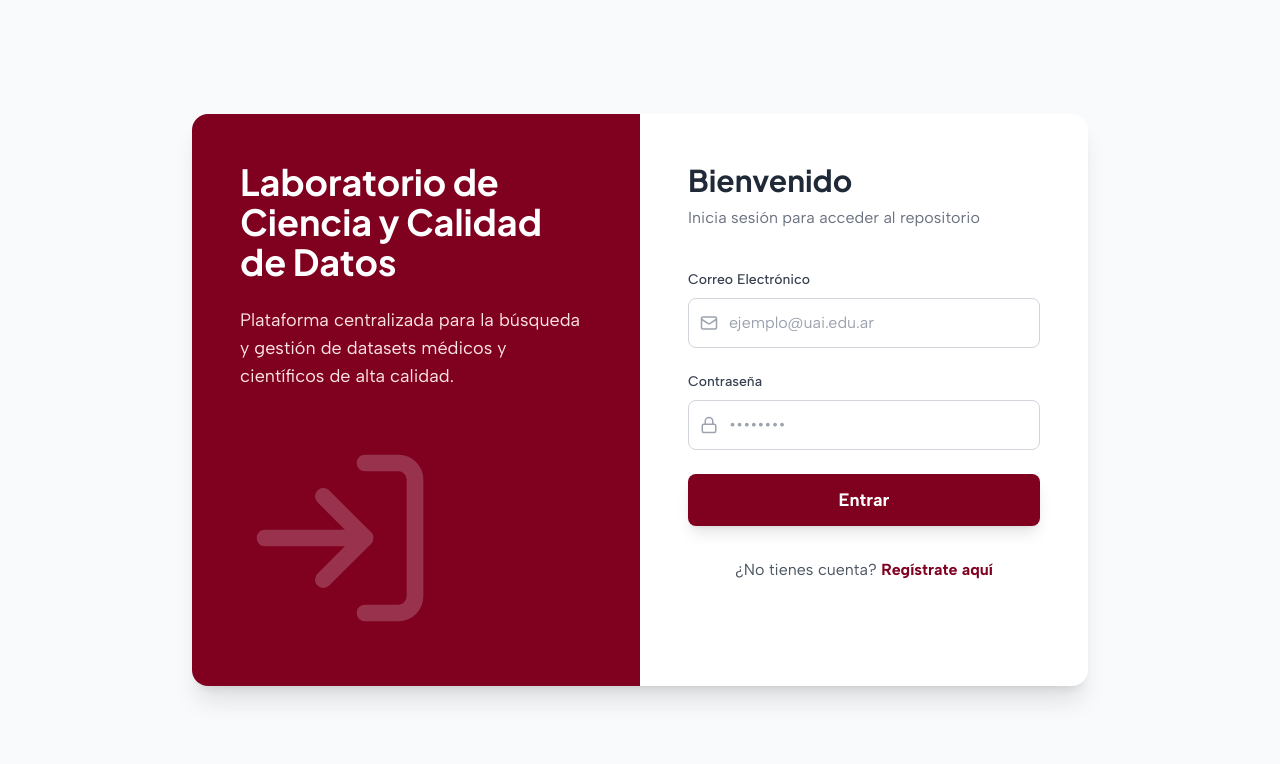
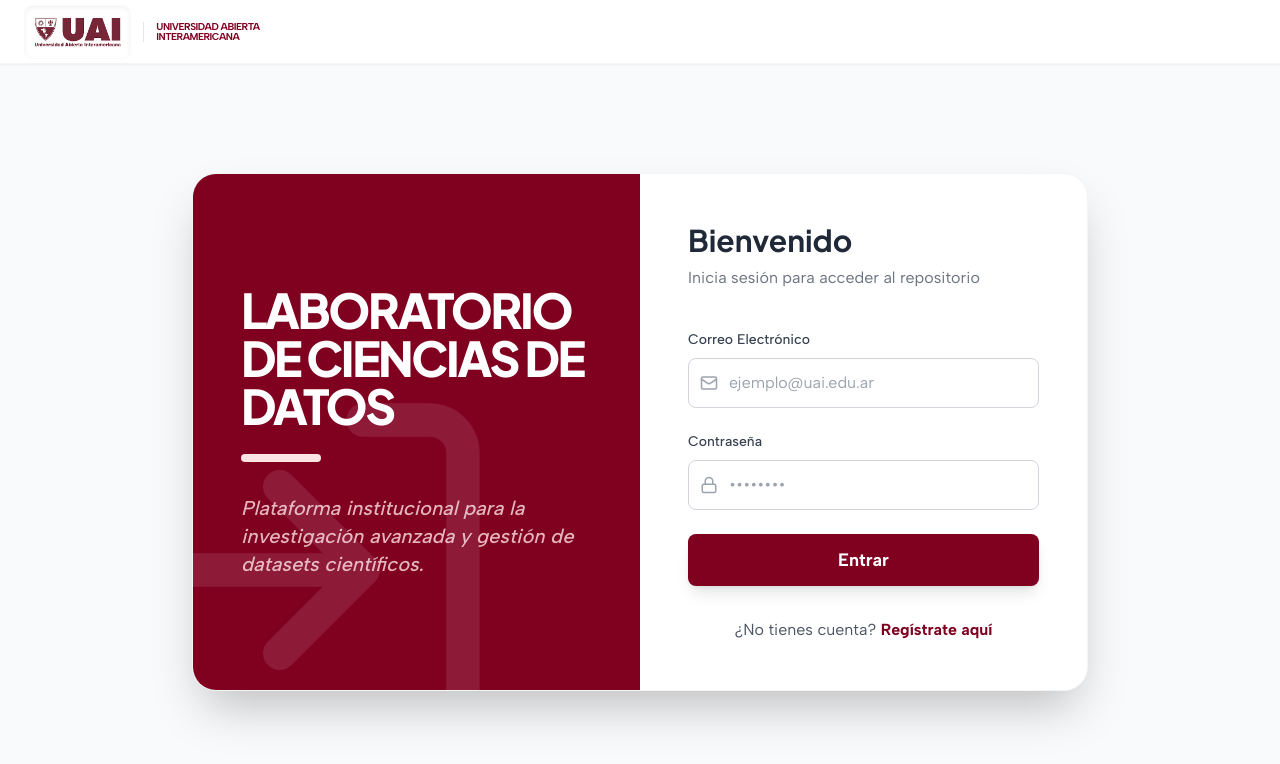
Before and after one commit to magalibolivar31/Laboratorio-de-Ciencia-y-Calidad-de-Datos, a React (Vite) app in the folder frontend/: page /login in a window 1280 px wide. Shown: the top 764 px of the page. Built offline with nearby package versions, Linux system fonts and the light colour scheme; no server answers.

Commit message:
Implementación de Layout Global e identidad UAI unificada

```diff
--- a/frontend/src/App.tsx
+++ b/frontend/src/App.tsx
@@ -6,10 +6,12 @@
 import Exports from './pages/Exports';
 import SearchLaboratory from './pages/SearchLaboratory';
 import Home from './pages/Home';
+import GlobalLayout from './components/GlobalLayout';
 
 function App() {
   return (
     <Router>
+      <GlobalLayout>
         <Routes>
           <Route path="/" element={<Home />} />
           <Route path="/login" element={<Login />} />
@@ -19,6 +21,7 @@
           <Route path="/exports" element={<Exports />} />
           <Route path="/laboratory" element={<SearchLaboratory />} />
         </Routes>
+      </GlobalLayout>
     </Router>
   );
 }
--- /dev/null
+++ b/frontend/src/components/GlobalLayout.tsx
@@ -0,0 +1,45 @@
+import React from 'react';
+import { useNavigate, useLocation } from 'react-router-dom';
+
+interface GlobalLayoutProps {
+  children: React.ReactNode;
+}
+
+const GlobalLayout: React.FC<GlobalLayoutProps> = ({ children }) => {
+  const navigate = useNavigate();
+  const location = useLocation();
+
+  // No mostramos el header global en la Home para no tapar el diseño Glassmorphism especial
+  // Pero sí en el resto del sitio
+  const isHome = location.pathname === '/';
+
+  return (
+    <div className="relative min-h-screen w-full flex flex-col">
+      {/* NAVBAR GLOBAL INSTITUCIONAL */}
+      {!isHome && (
+        <header className="fixed top-0 left-0 right-0 h-16 bg-white border-b border-gray-100 z-[60] px-6 flex items-center shadow-sm">
+          <div
+            onClick={() => navigate('/')}
+            className="flex items-center gap-3 cursor-pointer hover:opacity-80 transition-opacity"
+            title="Volver al Inicio"
+          >
+            <div className="bg-white p-1.5 rounded-lg shadow-inner border border-gray-50">
+              <img src="/logo.png" alt="Universidad Abierta Interamericana" className="h-10 object-contain" />
+            </div>
+            <div className="hidden sm:block border-l border-gray-200 pl-3">
+              <p className="text-[10px] font-black text-uai-red uppercase leading-none tracking-tighter">Universidad Abierta</p>
+              <p className="text-[10px] font-black text-uai-red uppercase leading-none tracking-tighter">Interamericana</p>
+            </div>
+          </div>
+        </header>
+      )}
+
+      {/* CONTENIDO DE LA PÁGINA */}
+      <main className={`flex-1 ${!isHome ? 'pt-16' : ''}`}>
+        {children}
+      </main>
+    </div>
+  );
+};
+
+export default GlobalLayout;
--- a/frontend/src/pages/Home.tsx
+++ b/frontend/src/pages/Home.tsx
@@ -8,9 +8,18 @@
   return (
     <div className="min-h-screen w-full relative overflow-hidden flex flex-col items-center justify-center">
 
-      {/* LOGO INSTITUCIONAL SUPERIOR (FIJO) */}
-      <div className="absolute top-10 left-10 z-30 animate-fade-in">
-        <img src="/logo.png" alt="Logo UAI" className="h-12 md:h-16 object-contain" />
+      {/* SELLO INSTITUCIONAL SUPERIOR (FIJO) */}
+      <div className="absolute top-8 left-8 z-[70] animate-fade-in">
+        <div
+          onClick={() => navigate('/')}
+          className="bg-white p-2 md:p-3 rounded-2xl shadow-2xl border-2 border-uai-red/10 cursor-pointer hover:scale-105 transition-all flex items-center gap-4"
+        >
+          <img src="/logo.png" alt="Logo UAI" className="h-10 md:h-12 object-contain" />
+          <div className="hidden sm:block border-l-2 border-gray-100 pl-4 pr-2 text-left">
+            <p className="text-[10px] font-black text-uai-red uppercase leading-none tracking-tight">Universidad Abierta</p>
+            <p className="text-[10px] font-black text-uai-red uppercase leading-none tracking-tight">Interamericana</p>
+          </div>
+        </div>
       </div>
 
       {/* IMAGEN DE FONDO CON DESENFOQUE SUTIL */}
--- a/frontend/src/pages/Login.tsx
+++ b/frontend/src/pages/Login.tsx
@@ -28,16 +28,19 @@
   };
 
   return (
-    <div className="min-h-screen w-full flex items-center justify-center bg-gray-50 p-4">
-      <div className="max-w-4xl w-full bg-white rounded-2xl shadow-xl overflow-hidden flex flex-col md:flex-row">
+    <div className="min-h-[calc(100vh-64px)] w-full flex items-center justify-center bg-gray-50 px-6 py-12">
+      <div className="max-w-4xl w-full bg-white rounded-3xl shadow-2xl overflow-hidden flex flex-col md:flex-row border border-gray-100">
         {/* Lado Izquierdo: Branding / Imagen */}
-        <div className="md:w-1/2 bg-uai-red p-12 flex flex-col justify-center text-white">
-          <h1 className="text-4xl font-display font-bold mb-6">Laboratorio de Ciencia y Calidad de Datos</h1>
-          <p className="text-uai-accent text-lg">
-            Plataforma centralizada para la búsqueda y gestión de datasets médicos y científicos de alta calidad.
-          </p>
-          <div className="mt-12 opacity-20">
-            <LogIn size={200} />
+        <div className="md:w-1/2 bg-uai-red p-12 flex flex-col justify-center text-white relative overflow-hidden">
+          <div className="relative z-10">
+            <h1 className="text-5xl font-black tracking-tighter mb-6 leading-none uppercase">Laboratorio de Ciencias de Datos</h1>
+            <div className="w-20 h-2 bg-uai-accent mb-8 rounded-full"></div>
+            <p className="text-uai-accent/80 text-xl font-medium italic">
+              Plataforma institucional para la investigación avanzada y gestión de datasets científicos.
+            </p>
+          </div>
+          <div className="absolute -bottom-20 -left-20 opacity-10">
+            <LogIn size={400} />
           </div>
         </div>
 
```
Lines whose indentation alone changed are shown as unchanged.
